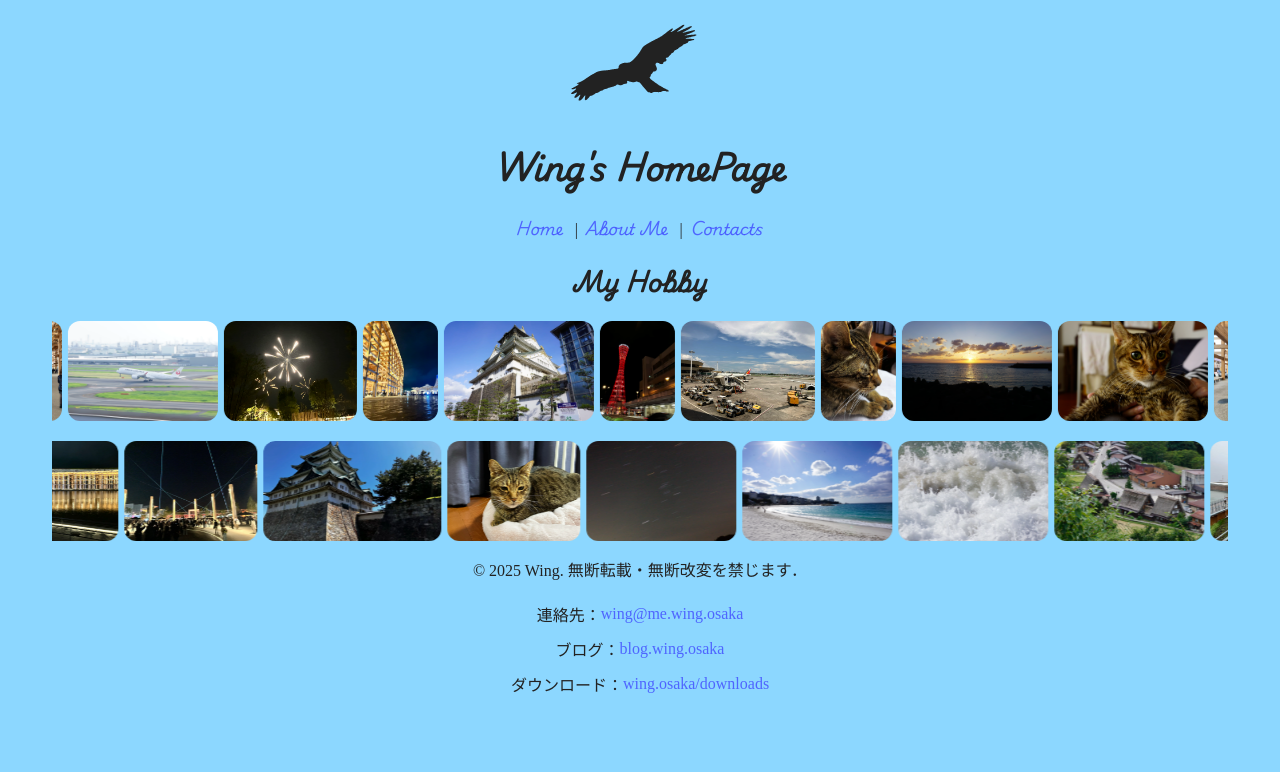
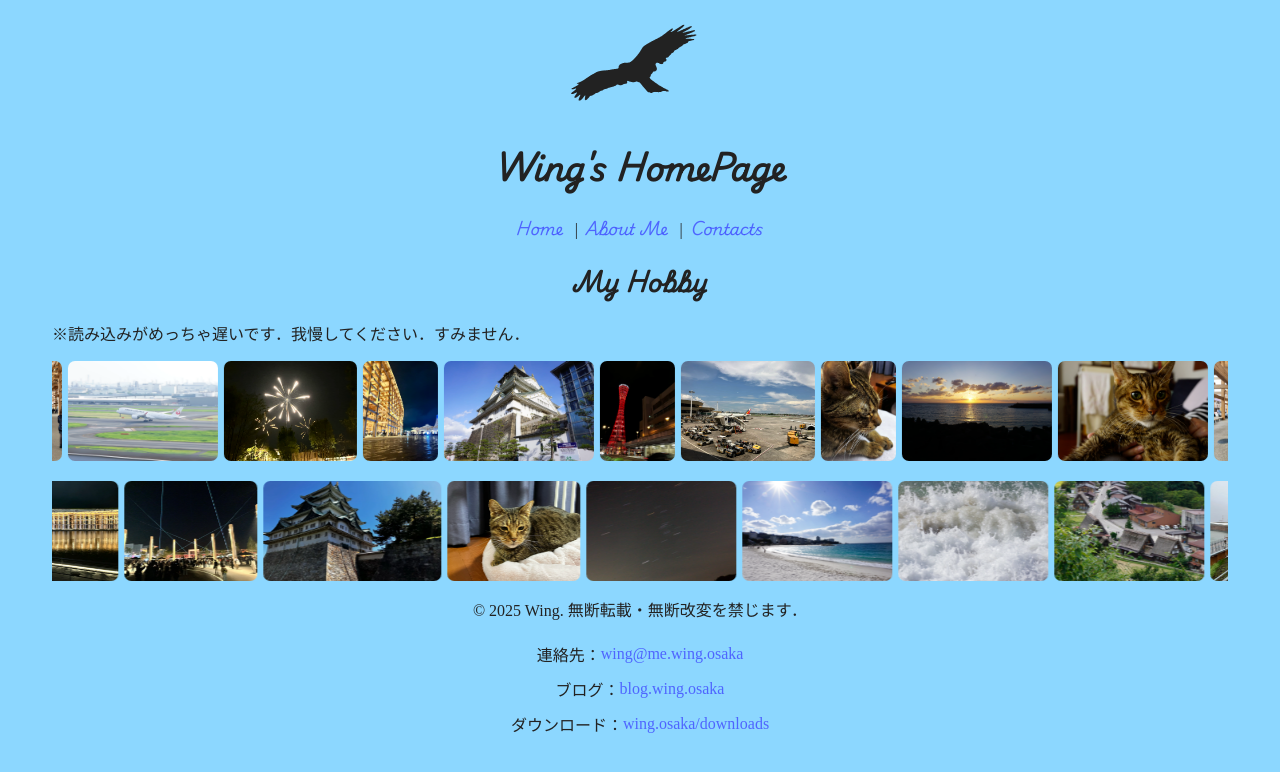
Before and after one commit to te-wing/wing-site-nextjs, a Next.js app: page /hobby/photo in a window 1280 px wide. Shown: the top 772 px of the page. Built offline with nearby package versions, Linux system fonts and the light colour scheme; a web font is replaced by a local one.

Commit message:
まあええか

```diff
--- a/src/app/hobby/photo/page.jsx
+++ b/src/app/hobby/photo/page.jsx
@@ -1,4 +1,4 @@
-import styles from './photohobby.module.scss';
+import styles from './slideonly.module.scss';
 
 export const metadata = {
   title: '写真 - My Hobby | Wingのサイト',
@@ -10,33 +10,35 @@ export default function PhotoHobbyPage() {
   const slidesToLeft = Array.from({length: 10}, (_, i) => `/phtslide/toLeft/slide${i + 11}.webp`);
 
   return (
+    <>
+      <p>※読み込みがめっちゃ遅いです．我慢してください．すみません．</p>
       <div className={styles.sliderContainer}>
         {/* 1列目 */}
         <div className={styles.sliderTrack}>
           {slidesToRight.map((src, idx) => (
             <div className={styles.slide} key={idx}>
-            <img src={src} alt={`Slide ${idx + 11}`} height={100} />
+              <img src={src} alt={`Slide ${idx + 11}`} />
             </div>
           ))}
           {slidesToRight.map((src, idx) => (
             <div className={styles.slide} key={`duplicate-${idx}`}>
-            <img src={src} alt={`Slide duplicate ${idx + 11}`} height={100} />
+              <img src={src} alt={`Slide duplicate ${idx + 11}`} />
             </div>
           ))}
         </div>
-      {/* 2列目（逆向き） */}
         <div className={styles.sliderTrackReverse}>
           {slidesToLeft.map((src, idx) => (
             <div className={styles.slide} key={`reverse-${idx}`}>
-            <img src={src} alt={`Reverse Slide ${idx + 11}`} height={100} />
+              <img src={src} alt={`Reverse Slide ${idx + 11}`} />
             </div>
           ))}
           {slidesToLeft.map((src, idx) => (
             <div className={styles.slide} key={`reverse-duplicate-${idx}`}>
-            <img src={src} alt={`Reverse Slide duplicate ${idx + 11}`} height={100} />
+              <img src={src} alt={`Reverse Slide duplicate ${idx + 11}`} />
             </div>
           ))}
         </div>
       </div>
+    </>
   );
 }
--- a/src/app/hobby/photo/photohobby.module.scss
+++ b/src/app/hobby/photo/slideonly.module.scss
@@ -5,19 +5,8 @@
 
 .sliderTrack {
   display: flex;
-  flex-direction: row; // rowはデフォやけど念のため！
   width: fit-content;
   animation: scroll 30s linear infinite;
-}
-
-.slide {
-  flex-shrink: 0;
-}
-
-.slide img {
-  height: 100px;
-  width: auto;
-  display: block;
 }
 
 @keyframes scroll {
@@ -32,6 +21,9 @@
 .slide img {
   border-radius: 7px;
   margin: 0 3px;
+  height: 100px;
+  width: auto;
+  display: block;
 }
 
 .sliderContainer {
@@ -44,12 +36,6 @@
   gap: 20px; // ← お好みで
 }
 
-.sliderTrack {
-  display: flex;
-  width: fit-content;
-  animation: scroll 30s linear infinite;
-}
-
 .sliderTrackReverse {
   display: flex;
   width: fit-content;
@@ -58,13 +44,6 @@
 
 .slide {
   flex-shrink: 0;
-}
-
-.slide img {
-  height: 100px;
-  width: auto;
-  display: block;
-  border-radius: 12px;
 }
 
 @keyframes scroll {
```
Lines whose indentation alone changed are shown as unchanged.
